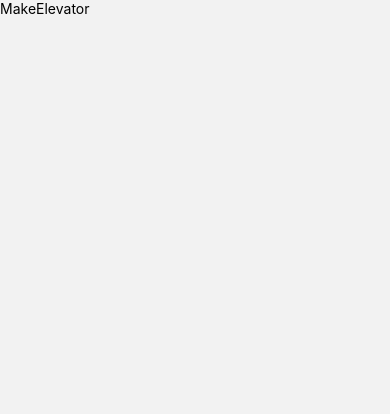
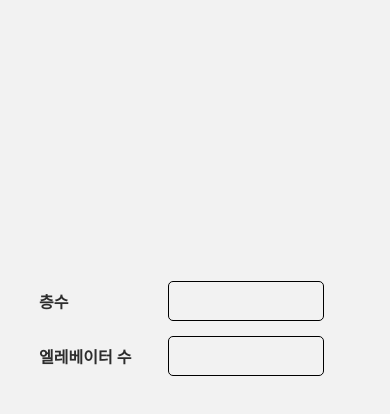
Before and after one commit to Kimjaegwun/elevator, a React Native app: screen /MakeElevator in a window 390 px wide. Shown: the top 414 px of the page. Built offline with nearby package versions, Linux system fonts and the light colour scheme.

Commit message:
add inputform component in makeelevator page

```diff
--- /dev/null
+++ b/src/components/InputForm.tsx
@@ -0,0 +1,45 @@
+import React from 'react';
+import {StyleSheet, Text, TextInput, View} from 'react-native';
+
+interface Props {
+  title: string;
+  onChangeText: (text: string) => void;
+}
+
+const InputForm: React.FC<Props> = ({title, onChangeText}) => {
+  return (
+    <View style={styles.wrapper}>
+      <Text style={styles.title}>{title}</Text>
+      <TextInput
+        style={styles.input}
+        onChangeText={onChangeText}
+        keyboardType="numeric"
+      />
+    </View>
+  );
+};
+
+export default InputForm;
+
+const styles = StyleSheet.create({
+  wrapper: {
+    flexDirection: 'row',
+    width: '80%',
+    alignItems: 'center',
+  },
+  title: {
+    fontSize: 16,
+    color: '#2D2D2D',
+    width: '35%',
+    fontWeight: '600',
+  },
+  input: {
+    width: '50%',
+    borderWidth: 1,
+    marginLeft: 20,
+    height: 40,
+    fontSize: 15,
+    borderRadius: 5,
+    paddingLeft: 15,
+  },
+});
--- a/src/screens/MakeElevator.tsx
+++ b/src/screens/MakeElevator.tsx
@@ -1,12 +1,39 @@
-import React from 'react';
-import {Text, View} from 'react-native';
+import React, {useState} from 'react';
+import {Dimensions, StyleSheet, View} from 'react-native';
+import InputForm from '../components/InputForm';
+
+// 스크린 높이
+const {height} = Dimensions.get('window');
 
 const MakeElevator = () => {
+  const [floor, setFloor] = useState(0);
+  const [elevatorNum, setElevatorNum] = useState(0);
+
+  // 층수 값 변경
+  const onChangeFloor = (text: string) => {
+    setFloor(Number(text));
+  };
+
+  // 엘레베이터 값 변경
+  const onChangeElevatorNum = (text: string) => {
+    setElevatorNum(Number(text));
+  };
+
   return (
-    <View>
-      <Text>MakeElevator</Text>
+    <View style={styles.container}>
+      <InputForm title="층수" onChangeText={onChangeFloor} />
+      <View style={{height: 15}} />
+      <InputForm title="엘레베이터 수" onChangeText={onChangeElevatorNum} />
     </View>
   );
 };
 
+const styles = StyleSheet.create({
+  container: {
+    flex: 1,
+    alignItems: 'center',
+    paddingTop: height / 3,
+  },
+});
+
 export default MakeElevator;
```
